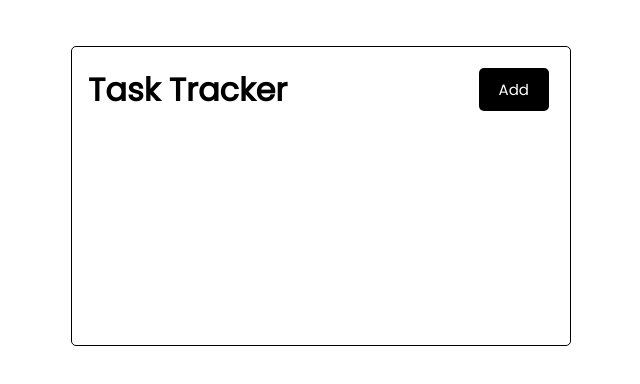
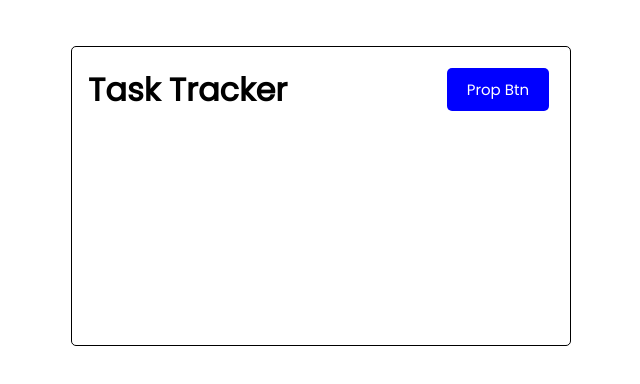
Before and after one commit to ShakexSempe/react-task-tracker, a React (Create React App) app: page / in a window 1280 px wide. Shown: the top 384 px of the page, without its empty margins (319-959 px from the left). Built offline with nearby package versions, Linux system fonts and the light colour scheme.

Commit message:
Button.js

```diff
--- /dev/null
+++ b/src/components/Button.js
@@ -0,0 +1,5 @@
+const Button = ({bg, color, text}) => {
+    return <button style={{backgroundColor:bg , color:color, fontWeight:'400'}} className='btn'>{text}</button>
+}
+
+export default Button
--- a/src/components/Header.js
+++ b/src/components/Header.js
@@ -1,13 +1,20 @@
 import PropTypes from 'prop-types'
-
+import Button from './Button'
 
 const Header = (props) => {
     return (
         <header className='header'>
             <h1>{props.title}</h1>
-            <button className='btn'>Add</button>
+            {/* <Button bg="#0000ff" color='#fff' text="Add Prop" /> */}
+            <Button bg={gradient.backgroundColor} color={gradient.color} text={gradient.text} />
         </header>
     )
+}
+
+const gradient = {
+    backgroundColor: "#0000ff",
+    color: '#ffffff',
+    text: 'Prop Btn',
 }
 
 Header.defaultProps = {
```
